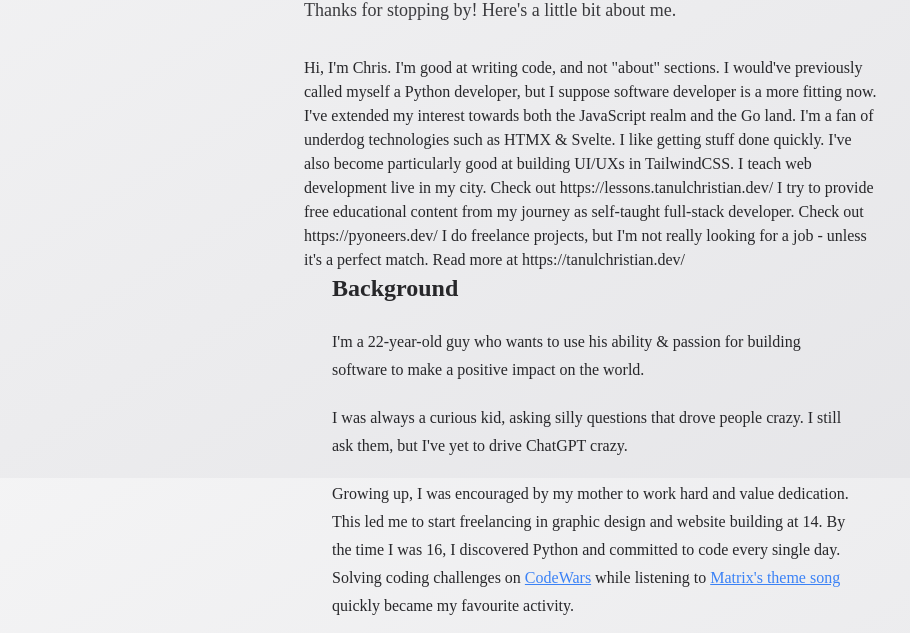
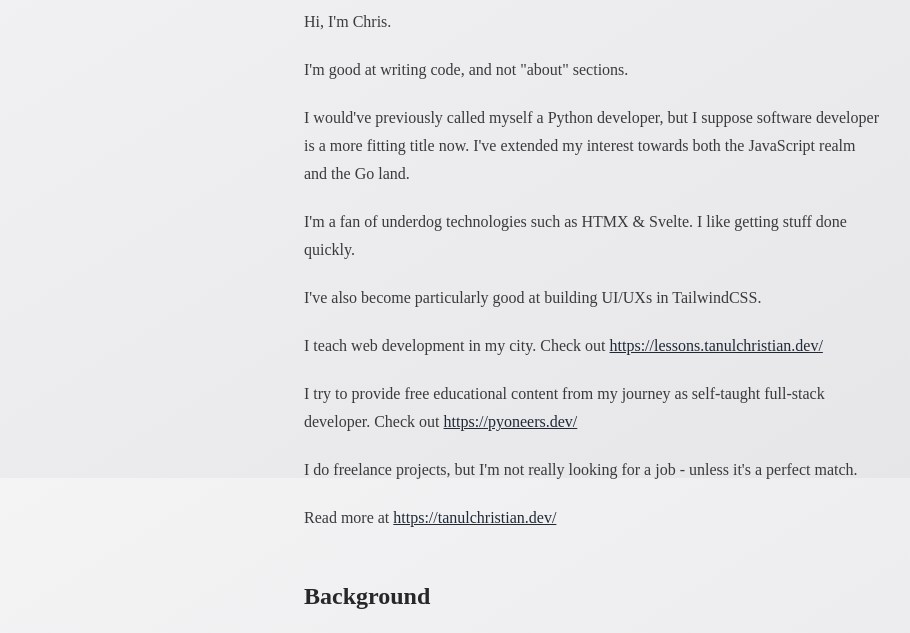
Before and after one commit to scriptogre/personal-site, an Astro site: page /about in a window 1280 px wide. Shown: the part 322-955 px from the top of the page, without its empty margins (48-958 px from the left). Built offline with nearby package versions, Linux system fonts and the light colour scheme; Astro itself is replaced by a stand-in of ours; what tailwindcss-animated would draw is missing.

Commit message:
Update about page content with new sections and links.

```diff
--- a/src/pages/about.astro
+++ b/src/pages/about.astro
@@ -11,34 +11,44 @@
   description="Learn more about Christian Tanul, a full-stack developer and designer based in Timisoara, Romania.">
   <section id="about">
     <div
-      class="mx-auto mt-20 flex max-w-xl flex-col items-center justify-center lg:mt-40 lg:items-start lg:text-start">
+      class="mx-auto prose prose-img:rounded-3xl prose-img:mb-0 prose-img:mt-4 prose-p:mb-0 prose-p:text-zinc-800/90 font-['Barlow'] mt-20 flex max-w-xl flex-col items-center justify-center lg:mt-40 lg:items-start lg:text-start">
       <h1 class="mb-0 text-4xl font-semibold">About</h1>
-      <p class="mb-8 mt-2 text-base text-zinc-800/90 lg:text-lg">
-        Thanks for stopping by! Here's a little bit about me.
+
+      <p>
+        Hi, I'm Chris.
       </p>
 
       <p>
-        Hi, I'm Chris.
-
         I'm good at writing code, and not "about" sections.
-
-        I would've previously called myself a Python developer, but I suppose software developer is a more fitting now. I've extended my interest towards both the JavaScript realm and the Go land.
-
-        I'm a fan of underdog technologies such as HTMX & Svelte. I like getting stuff done quickly.
-
-        I've also become particularly good at building UI/UXs in TailwindCSS.
-
-        I teach web development live in my city. Check out https://lessons.tanulchristian.dev/
-
-        I try to provide free educational content from my journey as self-taught full-stack developer. Check out https://pyoneers.dev/
-
-        I do freelance projects, but I'm not really looking for a job - unless it's a perfect match.
-
-        Read more at https://tanulchristian.dev/
       </p>
 
-      <div
-        class="prose mx-auto font-['Barlow'] text-zinc-800 prose-a:text-blue-500 prose-img:my-0 prose-img:rounded-3xl">
+      <p>
+        I would've previously called myself a Python developer, but I suppose software developer is a more fitting title now. I've extended my interest towards both the JavaScript realm and the Go land.
+      </p>
+
+      <p>
+        I'm a fan of underdog technologies such as HTMX & Svelte. I like getting stuff done quickly.
+      </p>
+
+      <p>
+        I've also become particularly good at building UI/UXs in TailwindCSS.
+      </p>
+
+      <p>
+        I teach web development in my city. Check out <a href="https://lessons.tanulchristian.dev/">https://lessons.tanulchristian.dev/</a>
+      </p>
+
+      <p>
+        I try to provide free educational content from my journey as self-taught full-stack developer. Check out <a href="https://pyoneers.dev/">https://pyoneers.dev/</a>
+      </p>
+
+      <p>
+        I do freelance projects, but I'm not really looking for a job - unless it's a perfect match.
+      </p>
+      <p>
+        Read more at <a href="https://tanulchristian.dev/">https://tanulchristian.dev/</a>
+      </p>
+
 
       <h2 class="text-zinc-800">Background</h2>
 
@@ -152,6 +162,5 @@
 
       <p>To be continued, when I have more time to write...</p>
     </div>
-    </div>
   </section>
 </Layout>
```
Lines whose indentation alone changed are shown as unchanged.
